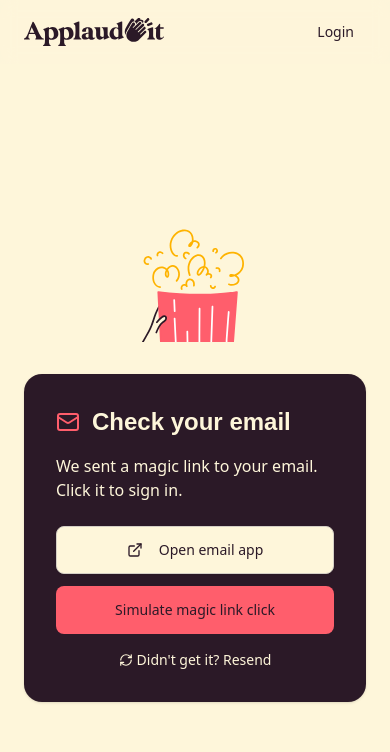
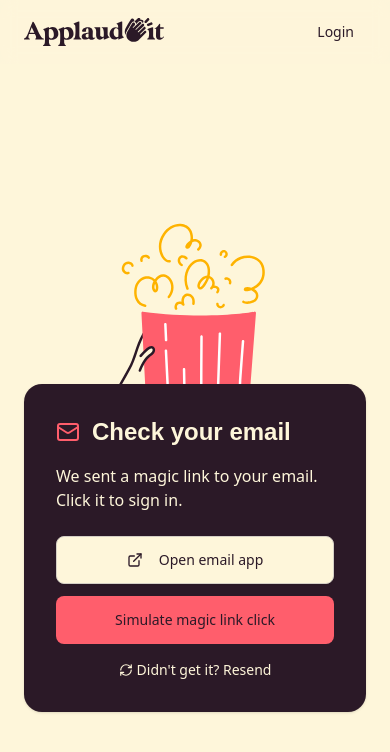
Before and after one commit to sunitajennings/applaudit, a Next.js app: page /verify in a window 390 px wide. Shown: the top 752 px of the page. Built offline with nearby package versions, Linux system fonts and the light colour scheme; a web font is replaced by a local one.

Commit message:
style: Update layout and image sizing in VerifyPage for improved responsiveness
### Changes Made
- Adjusted the container for the illustration to use a flex layout.
- Added responsive classes to the ThemedImage component for better scaling on different screen sizes.

```diff
--- a/src/app/(auth)/verify/page.tsx
+++ b/src/app/(auth)/verify/page.tsx
@@ -28,13 +28,14 @@ export default function VerifyPage() {
       <PageTransition className="flex-1 flex flex-col items-center justify-center px-6 pb-12">
         <main className="max-w-md w-full flex flex-col items-center">
           {/* Illustration */}
-          <div className="mb-8">
+          <div className="w-full flex">
             <ThemedImage
               lightSrc="/images/illustrations/waiting_popcorn.svg"
               darkSrc="/images/illustrations/waiting_popcorn_dark.svg"
               alt="Waiting with popcorn"
               width={240}
               height={240}
+              className="w-full h-auto object-cover"
               priority
             />
           </div>
```
